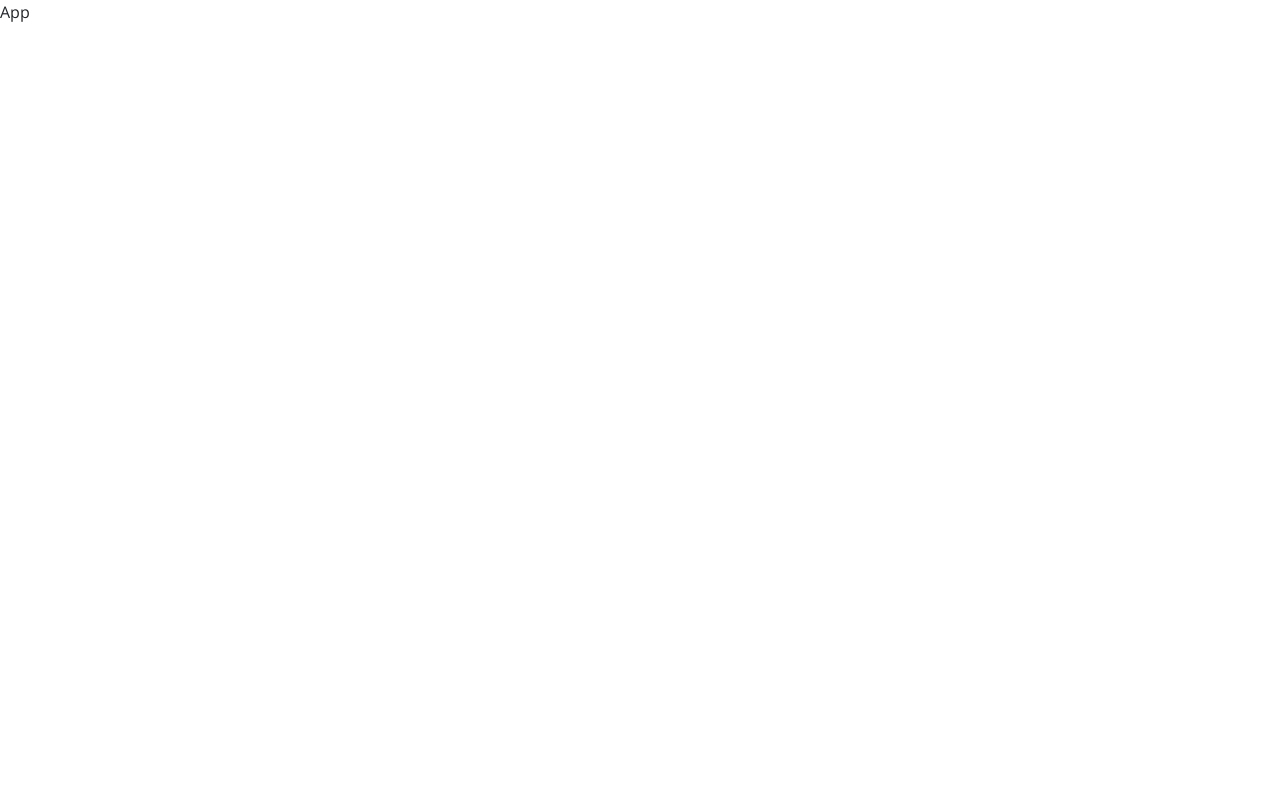
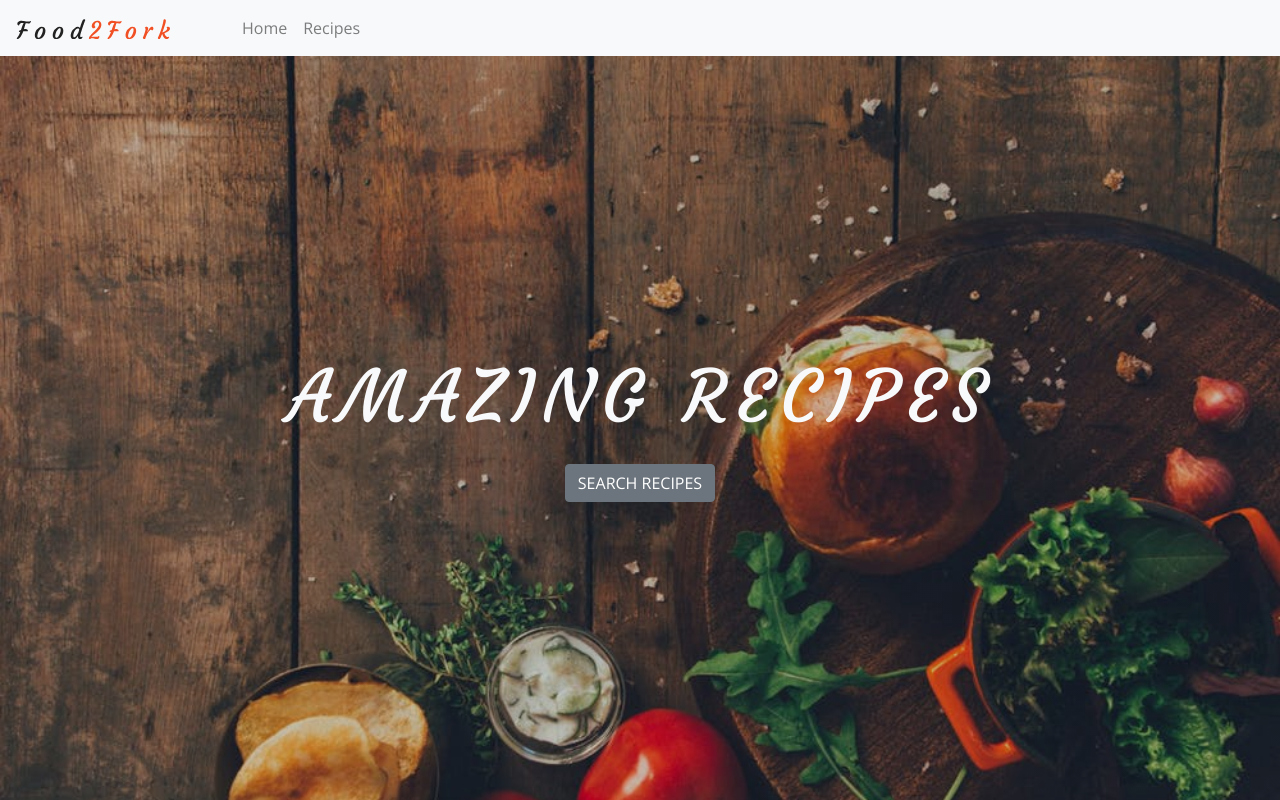
Before and after one commit to Mihailo1995/recipes-app, a React (Create React App) app: page / in a window 1280 px wide. Built offline with nearby package versions, Linux system fonts and the light colour scheme.

Commit message:
default page finished

```diff
--- a/src/App.css
+++ b/src/App.css
@@ -13,3 +13,15 @@ body {
 .letter-spacing {
     letter-spacing: 0.5rem;
 }
+
+.header-hero,
+.default-hero {
+    min-height: calc(100vh - 56px);
+    background: linear-gradient(rgba(0, 0, 0, 0.2), rgba(0, 0, 0, 0.2)),
+        url("images/homeBcg.jpeg") center/cover no-repeat;
+}
+
+.default-hero {
+    background: linear-gradient(rgba(0, 0, 0, 0.2), rgba(0, 0, 0, 0.2)),
+        url("images/defaultBcg.jpeg") center/cover no-repeat;
+}
--- a/src/App.js
+++ b/src/App.js
@@ -1,9 +1,29 @@
-import React from "react";
-import "bootstrap/dist/css/bootstrap.min.css"
+import React, { Component } from "react";
+import { BrowserRouter, Route, Switch } from "react-router-dom";
+import "bootstrap/dist/css/bootstrap.min.css";
 import "./App.css";
+import Navbar from "./components/Navbar";
+import Home from "./pages/Home";
+import Recipes from "./pages/Recipes";
+import SingleRecipe from "./pages/SingleRecipe";
+import Default from "./pages/Default";
 
-function App() {
-    return <div>App</div>;
+class App extends Component {
+    render() {
+        return (
+            <BrowserRouter>
+                <main>
+                    <Navbar />
+                    <Switch>
+                        <Route path="/" exact component={Home} />
+                        <Route path="/recipes" exact component={Recipes} />
+                        <Route path="/recipes/:id" component={SingleRecipe} />
+                        <Route component={Default} />
+                    </Switch>
+                </main>
+            </BrowserRouter>
+        );
+    }
 }
 
 export default App;
--- /dev/null
+++ b/src/components/Header.js
@@ -0,0 +1,25 @@
+import React from "react";
+
+function Header({ children, title, styleClass }) {
+    return (
+        <header>
+            <div className="container-fluid">
+                <div className={`row align-items-center ${styleClass}`}>
+                    <div className="col text-center">
+                        <h1 className="text-light text-uppercase display-3 letter-spacing text-slanted">
+                            {title}
+                        </h1>
+                        {children}
+                    </div>
+                </div>
+            </div>
+        </header>
+    );
+}
+
+Header.defaultProps = {
+    title: "Default Title",
+    styleClass: "header-hero"
+}
+
+export default Header;
--- /dev/null
+++ b/src/components/Navbar.js
@@ -0,0 +1,29 @@
+import React from "react";
+import logo from "../images/logo.svg";
+import { Link } from "react-router-dom";
+
+function Navbar() {
+    return (
+        <nav className="navbar navbar-expand-sm navbar-light bg-light">
+            <Link to="/" className="navbar-brand">
+                <img src={logo} alt="logo" />
+            </Link>
+            <div className="collapse navbar-collapse show ml-sm-5">
+                <ul className="navbar-nav">
+                    <li className="navbar-item">
+                        <Link to="/" className="nav-link">
+                            Home
+                        </Link>
+                    </li>
+                    <li className="navbar-item">
+                        <Link to="/recipes" className="nav-link">
+                            Recipes
+                        </Link>
+                    </li>
+                </ul>
+            </div>
+        </nav>
+    );
+}
+
+export default Navbar;
--- /dev/null
+++ b/src/pages/Default.js
@@ -0,0 +1,23 @@
+import React, { Component } from "react";
+import { Link } from "react-router-dom";
+import Header from "../components/Header";
+
+export class Default extends Component {
+    render() {
+        return (
+            <Header title="Page Not Found" styleClass="default-hero">
+                <h2 className="text-light text-uppercase">
+                    You are in the wrong place
+                </h2>
+                <Link
+                    to="/"
+                    className="text-uppercase btn btn-secondary btn-large mt-3"
+                >
+                    Return Home
+                </Link>
+            </Header>
+        );
+    }
+}
+
+export default Default;
--- /dev/null
+++ b/src/pages/Home.js
@@ -0,0 +1,20 @@
+import React, { Component } from "react";
+import { Link } from "react-router-dom";
+import Header from "../components/Header";
+
+class Home extends Component {
+    render() {
+        return (
+            <Header title="Amazing Recipes">
+                <Link
+                    to="/recipes"
+                    className="text-uppercase btn btn-secondary btn-large mt-3"
+                >
+                    Search Recipes
+                </Link>
+            </Header>
+        );
+    }
+}
+
+export default Home;
--- /dev/null
+++ b/src/pages/Recipes.js
@@ -0,0 +1,9 @@
+import React, { Component } from "react";
+
+export class Recipes extends Component {
+    render() {
+        return <h4>Recipes</h4>;
+    }
+}
+
+export default Recipes;
--- /dev/null
+++ b/src/pages/SingleRecipe.js
@@ -0,0 +1,13 @@
+import React, { Component } from 'react'
+
+export class SingleRecipe extends Component {
+    render() {
+        return (
+            <h4>
+                SingleRecipe
+            </h4>
+        )
+    }
+}
+
+export default SingleRecipe
```
